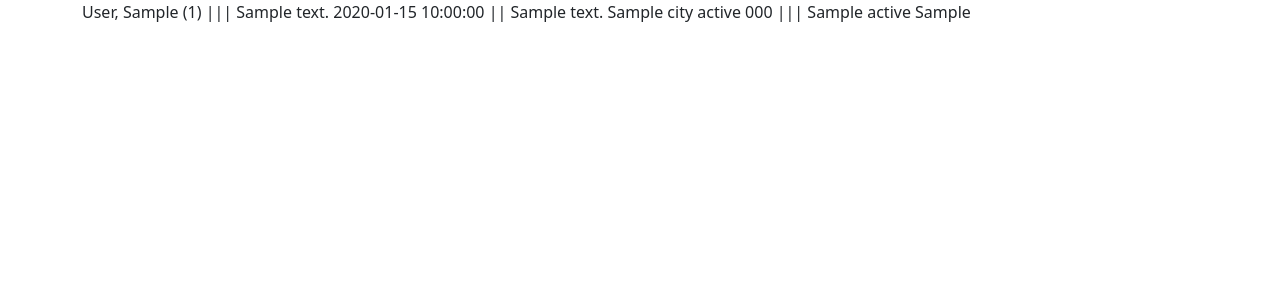
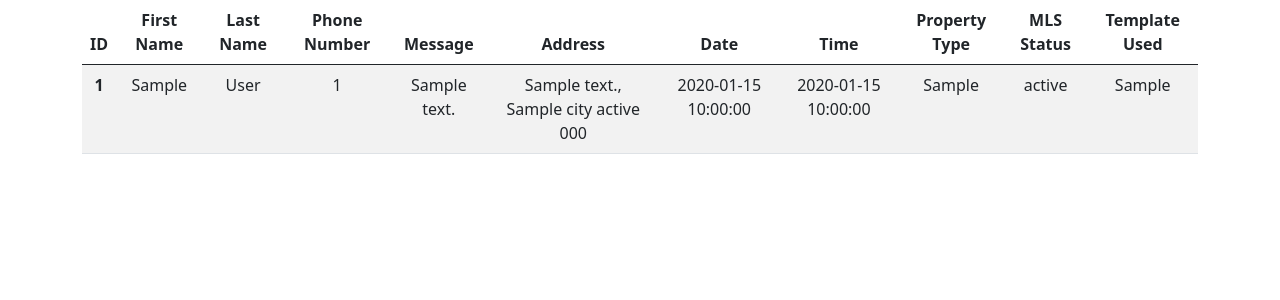
Before and after one commit to philipjani/Marketing-Concept, a Python web app: template project/templates/replies.html in a window 1280 px wide. Shown: the part 56-356 px from the top of the page. Run offline with Jinja, Linux system fonts and the light colour scheme; the template is opened without the code that fills it: most values are stand-ins (such as "Sample title", 1, 10 or a date in 2020); some libraries are stand-ins or nearby versions.

Commit message:
added to last

```diff
--- a/project/templates/replies.html
+++ b/project/templates/replies.html
@@ -7,11 +7,40 @@
 {% block body %}
 
 {% if replies %}
-    {% for reply in replies %}
-    {{ reply.additional["last_name"] }}, {{ reply.additional["first_name"] }} ({{ reply.additional["number"] }}) ||| {{ reply.message }} {{ reply.contact_time }} || {{ reply.additional["address"] }} {{ reply.additional["city"] }} {{ reply.additional["state"] }} {{ reply.additional["zip"] }} ||| {{ reply.additional["property_type"] }} {{ reply.additional["mls_status"] }} {{ reply.additional["template_sent"] }}<br>
-        <!-- address, city, state, zip, first, last, property type, mls status, template if I can -->
-        <!-- first, last, phone, message, date (01/02/31), time (12 hour clock), property type, mls status, template if I can-->
-    {% endfor %}
+<table class="table table-striped table-hover">
+    <thead>
+      <tr>
+        <th scope="col">ID</th>
+        <th scope="col">First Name</th>
+        <th scope="col">Last Name</th>
+        <th scope="col">Phone Number</th>
+        <th scope="col">Message</th>
+        <th scope="col">Address</th>
+        <th scope="col">Date</th>
+        <th scope="col">Time</th>
+        <th scope="col">Property Type</th>
+        <th scope="col">MLS Status</th>
+        <th scope="col">Template Used</th>
+      </tr>
+    </thead>
+    <tbody>
+        {% for reply in replies %}
+      <tr>
+        <th scope="row">{{ reply.id }}</th>
+        <td>{{ reply.additional["first_name"] }}</td>
+        <td>{{ reply.additional["last_name"] }}</td>
+        <td>{{ reply.additional["number"] }}</td>
+        <td>{{ reply.message }}</td>
+        <td>{{ reply.additional["address"] }}, {{ reply.additional["city"] }} {{ reply.additional["state"] }} {{ reply.additional["zip"] }}</td>
+        <td>{{ reply.additional["date"] }}</td>
+        <td>{{ reply.additional["time"] }}</td>
+        <td>{{ reply.additional["property_type"] }}</td>
+        <td>{{ reply.additional["mls_status"] }}</td>
+        <td>{{ reply.additional["template_sent"] }}</td>
+      </tr>
+      {% endfor %}
+    </tbody>
+  </table>
 {% endif %}
 
 {% endblock %}
```
Also changed, not shown: project/views/apply_template.py (+9 -6 lines), project/views/replies.py (+14 -2 lines).
